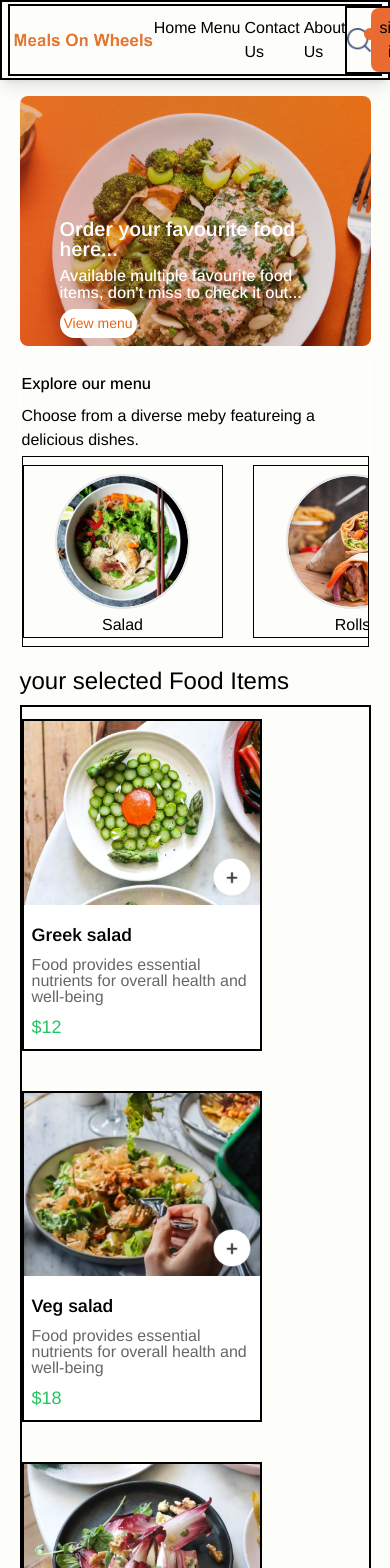
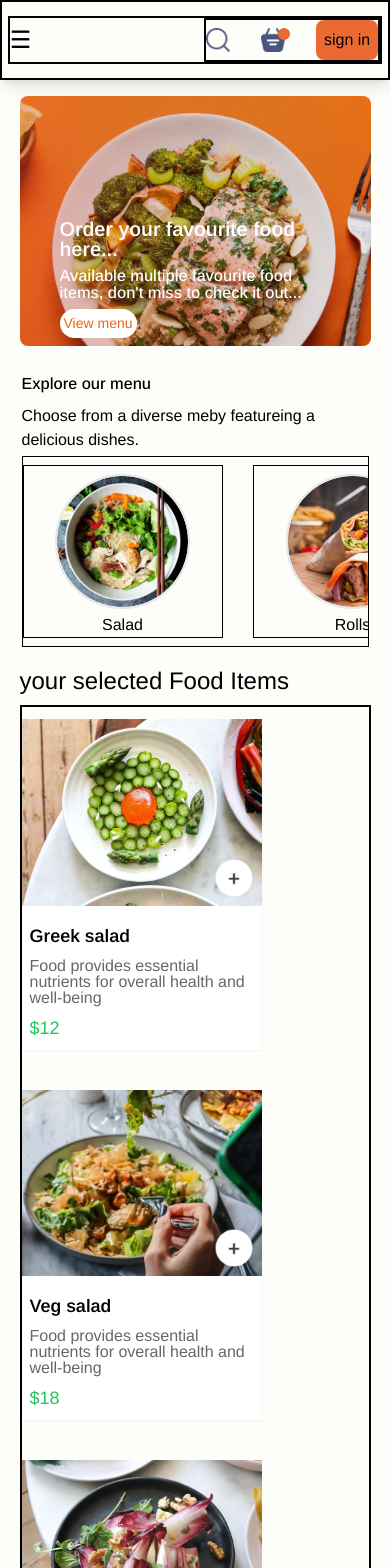
Before and after one commit to MB-Prabhu/MealsOnWheels-frontend, a React (Vite) app: page / in a window 390 px wide. Shown: the top 1568 px of the page. Built offline with nearby package versions, Linux system fonts and the light colour scheme.

Commit message:
added responsiveness for navbar

```diff
--- a/src/components/Navbar.jsx
+++ b/src/components/Navbar.jsx
@@ -1,22 +1,30 @@
 import React, { useState } from 'react'
 import { assets } from '../assets/assets/frontend_assets/assets'
 import { Link } from 'react-router-dom'
+import Sidebar from './Sidebar'
 
 const Navbar = () => {
     const [menuActive, setmenuActive] = useState("")
 
+    const [isMenuOpen, setIsMenuOpen] = useState(false);
+
   return (
     <div className='border-2 border-black w-full h-20 flex items-center justify-center shadow-lg '>
         <div className='border-2 border-black w-[97%] flex items-center justify-between'>
-        <img src={assets.logo} alt="" className='w-36 lg:w-80 sm:w-56'/>
+        <img src={assets.logo} alt="" className='w-36 md:block hidden lg:w-80 sm:w-56'/>
+        <button
+          className="md:hidden text-2xl"
+          onClick={() => setIsMenuOpen(true)}
+        >
+          ☰
+        </button>
+        {/* <ul
+        // className='flex gap-1 sm:gap-2 lg:text-lg '
+        className={`lg:flex gap-8 items-center ${
+            isMenuOpen ? "block" : "hidden"
+          } lg:block absolute lg:static top-16 left-0 w-full bg-gray-800 lg:bg-transparent`}
 
-        <ul className='flex gap-1 sm:gap-2 lg:text-lg '>
-            {/* <li onClick={()=> setmenuActive("Home")} className={`${menuActive==="Home"? "underline underline-offset-2": ""}  hover:underline hover:underline-offset-4`}>Home</li>
-            <li onClick={()=> setmenuActive("Menu")} className={` ${menuActive==="Menu"? "underline underline-offset-2": ""} hover:underline hover:underline-offset-4`}>Menu</li>
-            <li onClick={()=> setmenuActive("Contact Us")} className={`${menuActive==="Contact Us"? "underline underline-offset-2": ""}  hover:underline hover:underline-offset-4`}>Contact Us</li>
-            <li onClick={()=> setmenuActive("About Us")} className={`${menuActive==="About Us"? "underline underline-offset-2": ""} hover:underline hover:underline-offset-4`}>About Us</li> */}
-
-
+        >
             <Link to="/"
             onClick={()=> setmenuActive("Home")}
             className={`${menuActive==="Home"? "underline underline-offset-2": ""}  hover:underline hover:underline-offset-4`}>
@@ -35,10 +43,22 @@ const Navbar = () => {
             onClick={()=> setmenuActive("About Us")}
             className={`${menuActive==="About Us"? "underline underline-offset-2": ""} hover:underline hover:underline-offset-4`}>
                 About Us</Link>
-        </ul>
+        </ul> */}
 
+        <div className='md:block hidden'>
+        <ul
+        className={`flex gap-1`}
+      >
+        <li className="lg:px-4 py-2 hover:bg-gray-700 text-center">Home</li>
+        <li className="lg:px-4 py-2 hover:bg-gray-700 text-center">Menu</li>
+        <li className="lg:px-4 py-2 hover:bg-gray-700 text-center">Contact Us</li>
+        <li className="lg:px-4 py-2 hover:bg-gray-700 text-center">About Us</li>
+      </ul>
+        </div>
 
-       <div className='flex items-center justify-between lg:gap-4 lg:w-48 sm:gap-2 border-2 border-[#000]'>
+      <Sidebar isMenuOpen={isMenuOpen} setIsMenuOpen={setIsMenuOpen} />
+
+       <div className={`flex items-center justify-between w-44 lg:gap-4 lg:w-48 sm:gap-2 border-2 border-[#000]`}>
             <img src={assets.search_icon} alt="" className='size-6 lg:size-6 cursor-pointer' />
             <div className='relative'>
             <img src={assets.basket_icon} alt="" className='size-6 lg:size-6 cursor-pointer' />
--- /dev/null
+++ b/src/components/Sidebar.jsx
@@ -0,0 +1,20 @@
+import React from 'react'
+
+const Sidebar = ({isMenuOpen, setIsMenuOpen}) => {
+  return (
+    <div className={`w-[200px] h-full top-0 left-0 z-20 bg-[#eabb94] ${isMenuOpen ? "fixed translate-x-500" : "fixed -translate-x-full"} transition-transform duration-300`}>
+         <ul
+        className={` flex flex-col gap-4 mt-4 px-4`}
+         >
+        <p onClick={()=> setIsMenuOpen(false)}
+            className='ml-auto cursor-pointer text-[24px]'>X</p>
+        <li className="px-4 py-2 hover:bg-gray-700 text-center border-[#676767] border-b-2">Home</li>
+        <li className="px-4 py-2 hover:bg-gray-700 text-center border-[#676767] border-b-2">Menu</li>
+        <li className="px-4 py-2 hover:bg-gray-700 text-center border-[#676767] border-b-2">Contact Us</li>
+        <li className="px-4 py-2 hover:bg-gray-700 text-center border-[#676767] border-b-2">About Us</li>
+      </ul>
+    </div>
+  )
+}
+
+export default Sidebar
--- a/src/components/SingleFoodItem.jsx
+++ b/src/components/SingleFoodItem.jsx
@@ -7,7 +7,7 @@ const SingleFoodItem = ({_id, name, category, image, price, description}) => {
 
 // console.log(_id)
   return (
-    <div className='w-60 bg-[#ffffff] border-2 border-black flex flex-col gap-2'>
+    <div className='w-60 shadow-sm bg-[#ffffff]  flex flex-col gap-2'>
         <div className='relative w-[100%] '>
         <img src={image} alt="" className='w-[100%]'/>
         <div className='absolute right-2 bottom-2 flex'>
```
